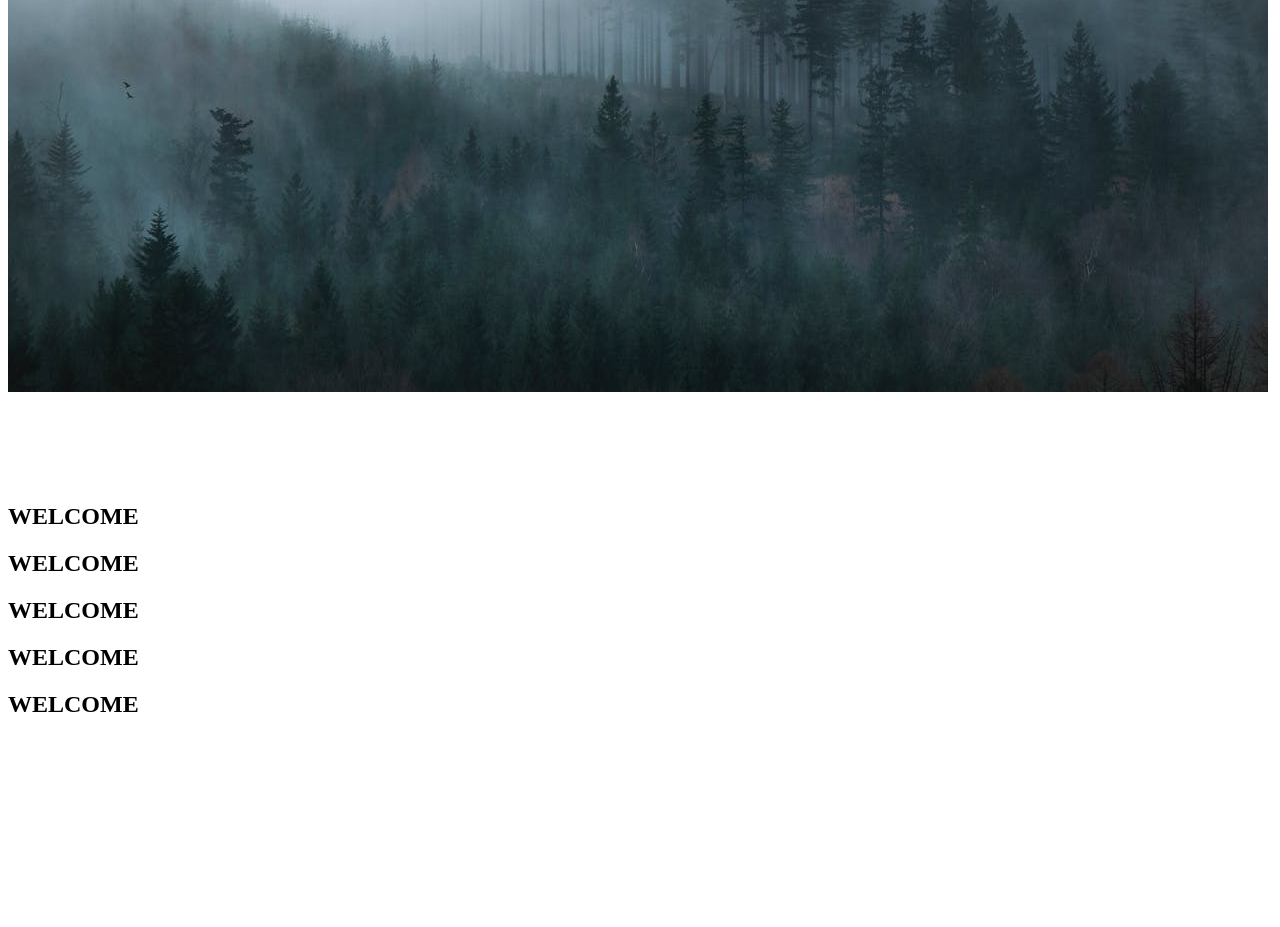
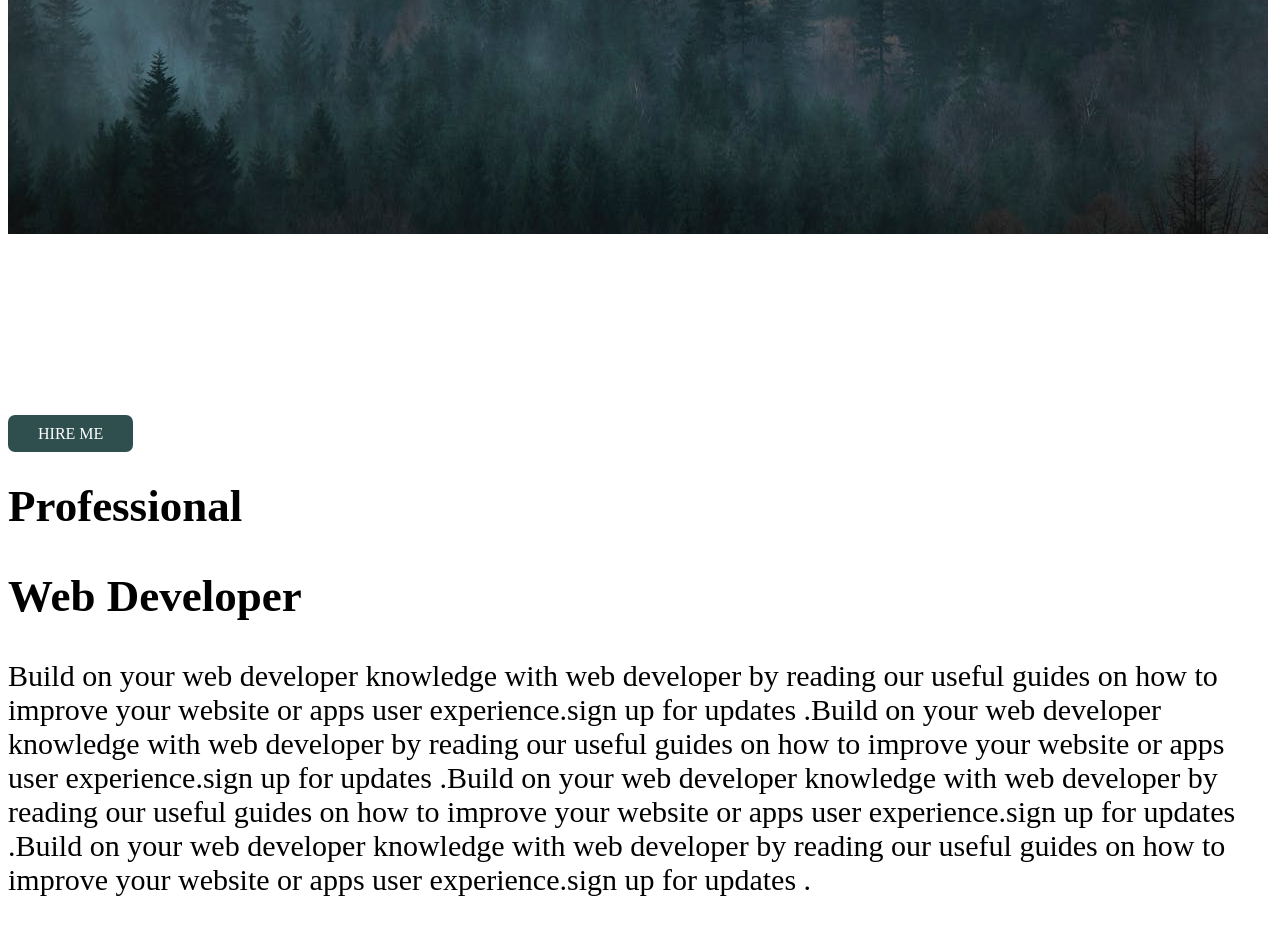
Before and after one commit to Shahadathossainsobuj/samia-first-class, a plain HTML site: page index.html in a window 1280 px wide. Shown: the part 483-1410 px from the top of the page. Before the commit the page ends 1220 px from the top, so only its background shows below. Drawn offline with Linux system fonts and the light colour scheme.

Commit message:
professional web developer

```diff
--- a/index.html
+++ b/index.html
@@ -13,20 +13,27 @@
     <section class="section-cls-1">
 
         <div class="div-cls-1">
-
-            <h1>WELCOME</h1>
-
-
-        </div>
-        <div>
-            <h1>WELCOME</h1>
-            <h1>WELCOME</h1>
-            <h1>WELCOME</h1>
-            <h1>WELCOME</h1>
-            <h1>WELCOME</h1>
-
+            <h1>Welcome To Samia Web Developer </h1>
         </div>
     </section>
+    <div>
+        <a class="a-cls-1" target="_blank" href="https://www.programming-hero.com/index.html">HIRE ME</a>
+    </div>
+    <section>
+        <div class="div-cls-2">
+            <h1>Professional </h1>
+            <h2>Web Developer</h2>
+            <p> Build on your web developer knowledge with web developer by reading our useful guides on how to
+                improve your website or apps user experience.sign up for updates .Build on your web developer knowledge
+                with web developer by reading our useful guides on how to
+                improve your website or apps user experience.sign up for updates .Build on your web developer knowledge
+                with web developer by reading our useful guides on how to
+                improve your website or apps user experience.sign up for updates .Build on your web developer knowledge
+                with web developer by reading our useful guides on how to
+                improve your website or apps user experience.sign up for updates .</p>
+        </div>
+    </section>
+
 </body>
 
 </html>
--- a/style.css
+++ b/style.css
@@ -1,16 +1,21 @@
 .section-cls-1{
   background-image: url("images/pexels-photo-3454270.jpeg");
   background-repeat: no-repeat;
-
+display: flex;
 }
 .div-cls-1{
-
-
-
-height: 800px;
+  height: 900px;
+font-size: 50px;
 }
-.div-cls-1 h1{
-  font-size: 200px;
+.div-cls-2{
+font-size: 30px;
+}
+.a-cls-1{
+  text-decoration: none;
+  background-color: darkslategray;
+  padding: 10px 30px;
+  color: white;
+  border-radius: 7px;
 
 
 }
```
